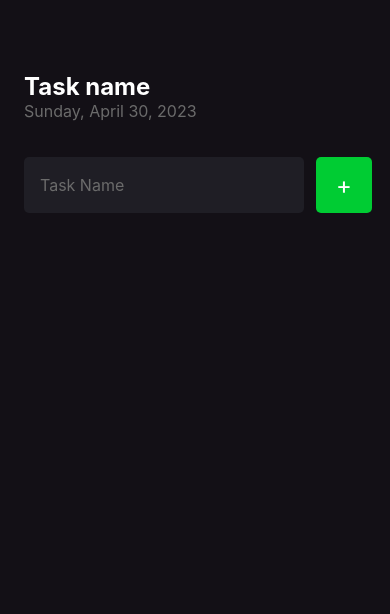
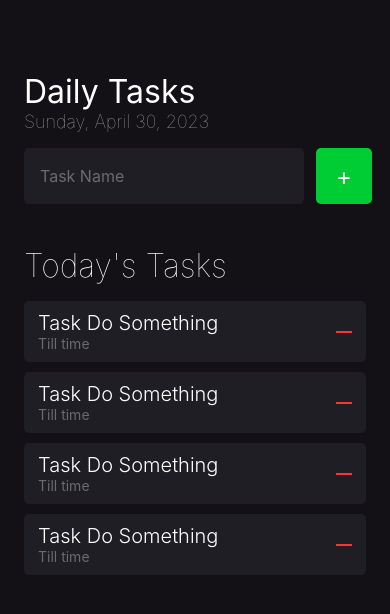
Before and after one commit to Adrian-Hoff/ToDoList, a React Native app: screen / in a window 390 px wide. Shown: the top 614 px of the page. Built offline with nearby package versions, Linux system fonts and the light colour scheme.

Commit message:
feat: task component, missing remove func

```diff
--- /dev/null
+++ b/src/components/TaskComponent/index.tsx
@@ -0,0 +1,19 @@
+// react
+import { View, Text, TouchableOpacity } from "react-native";
+
+//styles
+import { styles } from "./styles";
+export default function TaskComponent() {
+  return (
+    <View style={styles.container}>
+      <View style={styles.textContainer}>
+        <Text style={styles.name}>Task Do Something</Text>
+        <Text style={styles.time}>Till time</Text>
+      </View>
+
+      <TouchableOpacity style={styles.button} onPress={()=>console.log('s')}>
+        <View style={styles.buttonText}></View>
+      </TouchableOpacity>
+    </View>
+  );
+}
--- /dev/null
+++ b/src/components/TaskComponent/styles.ts
@@ -0,0 +1,50 @@
+import { StyleSheet } from "react-native";
+
+export const styles = StyleSheet.create({
+  container: {
+    width: "100%",
+    backgroundColor: "#1f1e25",
+    flexDirection: "row",
+    borderRadius: 5,
+    justifyContent: "space-between",
+    alignItems: "center",
+    marginBottom: 10,
+    paddingVertical:10,
+    paddingHorizontal:14,
+
+
+  },
+  textContainer: {
+
+    flex: 1,
+
+    justifyContent:'center'
+  },
+  name: {
+    color: "#fff",
+    fontWeight:'300',
+    fontSize: 20,
+  },
+
+  time: {
+
+    color: "#6b6b6b",
+    fontSize: 14,
+  },
+
+  buttonText: {
+    width:16,
+    height:2,
+    backgroundColor: "#ff3333",
+
+  },
+
+  button: {
+    width: 16,
+    height: 32,
+
+
+    alignItems: "center",
+    justifyContent: "center",
+  },
+});
--- a/src/screens/Home/index.tsx
+++ b/src/screens/Home/index.tsx
@@ -8,8 +8,9 @@ import { StyleSheet, Text, View } from "react-native";
 import { styles } from "./styles";
 
 //components
-import TextInputCopmonent from "../../components/TextInputComponent";
+import TextInputComponent from "../../components/TextInputComponent";
 import AddButtonComponent from "../../components/AddButtonComponent";
+import TaskComponent from "../../components/TaskComponent";
 
 export default function Home() {
   const date = new Date();
@@ -41,7 +42,7 @@ export default function Home() {
   return (
     <View style={styles.container}>
       <StatusBar />
-      <Text style={styles.taskName}>Task name</Text>
+      <Text style={styles.taskName}>Daily Tasks</Text>
       <Text style={styles.taskDate}>
         {day[date.getDay()] +
           ", " +
@@ -51,10 +52,17 @@ export default function Home() {
           ", " +
           date.getFullYear()}
       </Text>
+
       <View style={styles.form}>
-        <TextInputCopmonent />
+        <TextInputComponent />
+
         <AddButtonComponent />
       </View>
+      <Text style={styles.listTittle}>Today's Tasks</Text>
+      <TaskComponent />
+      <TaskComponent />
+      <TaskComponent />
+      <TaskComponent />
     </View>
   );
 }
--- a/src/screens/Home/styles.ts
+++ b/src/screens/Home/styles.ts
@@ -10,18 +10,25 @@ export const styles = StyleSheet.create({
 
   taskName: {
     color: "#FFF",
-    fontSize: 24,
-    fontWeight: "bold",
+    fontSize: 32,
+
     marginTop: 48,
   },
   taskDate: {
-    color: "#6b6b6b",
-    fontSize: 16,
+    color: "#a6a6a6",
+    fontSize: 18,
+    fontWeight: "100",
   },
   form: {
     width:'100%',
     flexDirection:'row',
-    marginTop:36,
+    marginTop:16,
     marginBottom:42
   },
+  listTittle:{
+    fontSize:32,
+    color:'#fff',
+    marginBottom:16,
+    fontWeight: "100",
+  }
 });
```
